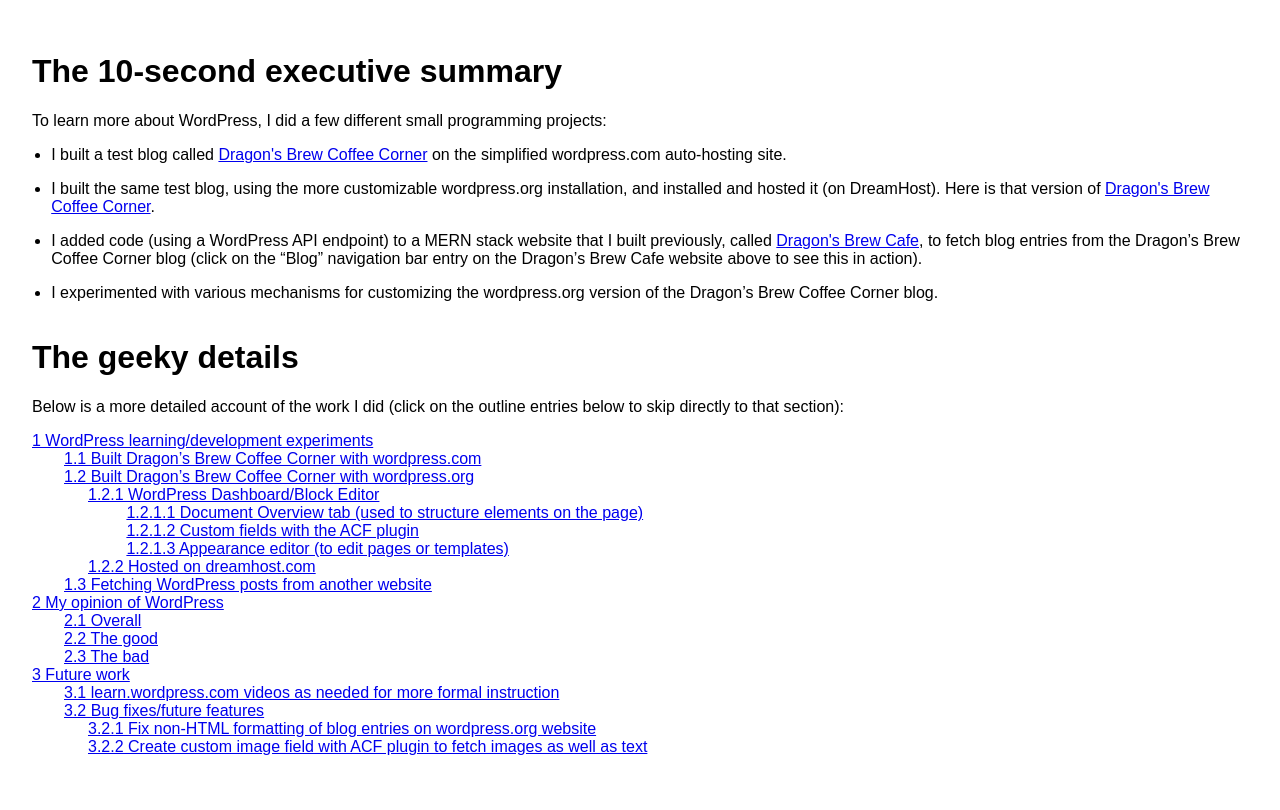
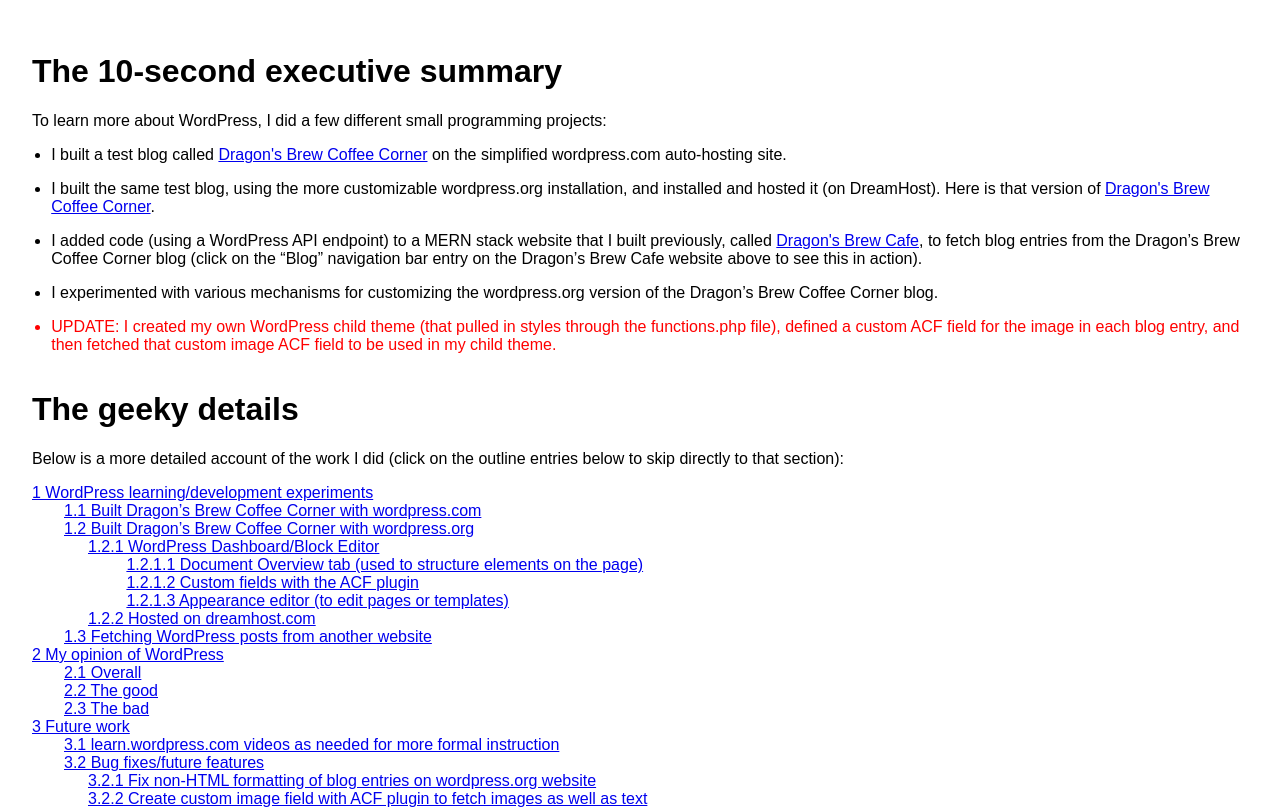
Before and after one commit to rsmelton/learning-wordpress, a plain HTML site: page index.html in a window 1280 px wide. Shown: the top 810 px of the page. Drawn offline with Linux system fonts and the light colour scheme.

Commit message:
Added an update to the 10 second executive summary

```diff
--- a/index.html
+++ b/index.html
@@ -14,6 +14,7 @@
         <li class="ten-second-summary-li-padding-bottom ten-second-summary-li-indentation">I built the same test blog, using the more customizable wordpress.org installation, and installed and hosted it (on DreamHost). Here is that version of <a href="https://www.dragons-brew-coffee-corner.com">Dragon's Brew Coffee Corner</a>.</li>
         <li class="ten-second-summary-li-padding-bottom ten-second-summary-li-indentation">I added code (using a WordPress API endpoint) to a MERN stack website that I built previously, called <a href="https://dragons-brew-cafe.onrender.com">Dragon's Brew Cafe</a>, to fetch blog entries from the Dragon’s Brew Coffee Corner blog (click on the “Blog” navigation bar entry on the Dragon’s Brew Cafe website above to see this in action).</li>
         <li class="ten-second-summary-li-padding-bottom ten-second-summary-li-indentation">I experimented with various mechanisms for customizing the wordpress.org version of the Dragon’s Brew Coffee Corner blog.</li>
+        <li class="ten-second-summary-li-padding-bottom ten-second-summary-li-indentation update-text">UPDATE: I created my own WordPress child theme (that pulled in styles through the functions.php file), defined a custom ACF field for the image in each blog entry, and then fetched that custom image ACF field to be used in my child theme.</li>
     </ul>
 
     <!-- Outline/table of contents -->
```
